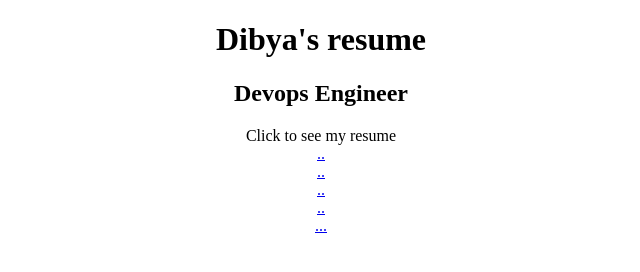
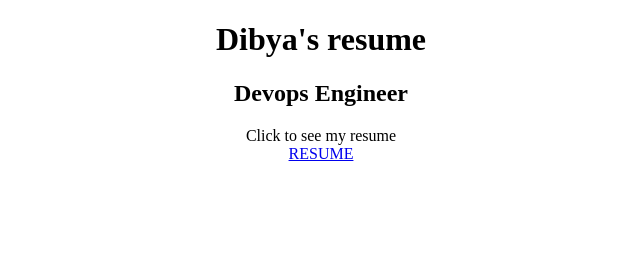
Before and after one commit to dibya911das/gitactiondemo, a plain HTML site: page index.html in a window 1280 px wide. Shown: the whole page, without its empty margins (319-959 px from the left). Drawn offline with Linux system fonts and the light colour scheme.

Commit message:
update for html

```diff
--- a/index.html
+++ b/index.html
@@ -2,5 +2,5 @@
 <center>    <h1>Dibya's resume</h1>
 <h2>Devops Engineer</h2>
 
-<p>Click to see my resume <a href="https://drive.google.com/file/d/1EXIsBOaYT7mnN2gPt29gYj6BMCBdP93l/view?usp=sharing"><br>..<br>..<br>..<br>..<br>...</a></p> </ce>
+<p>Click to see my resume <a href="https://drive.google.com/file/d/1EXIsBOaYT7mnN2gPt29gYj6BMCBdP93l/view?usp=sharing"><br>RESUME</p> </ce>
 </html>
```
